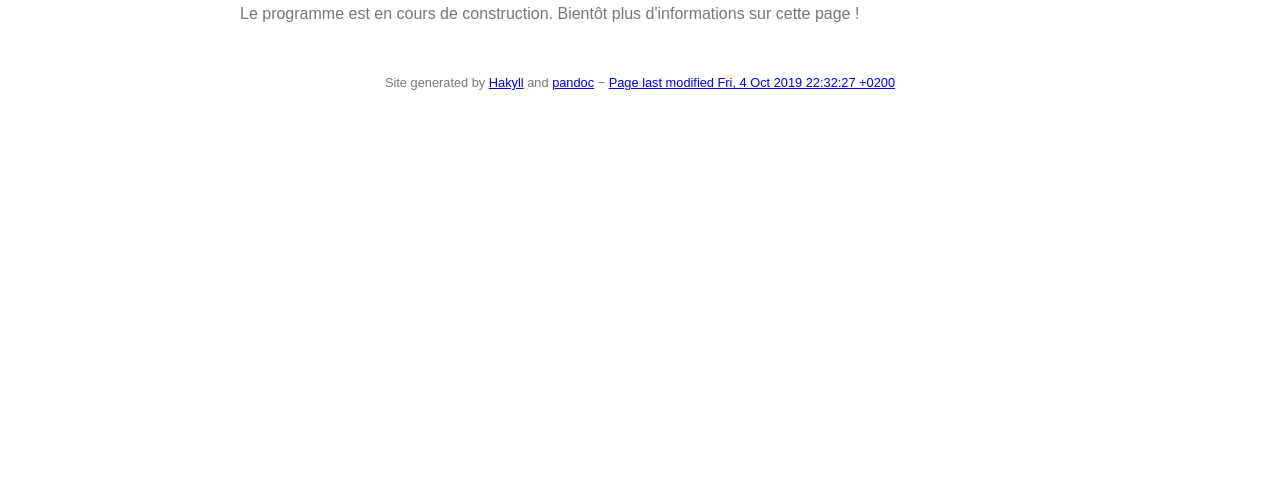
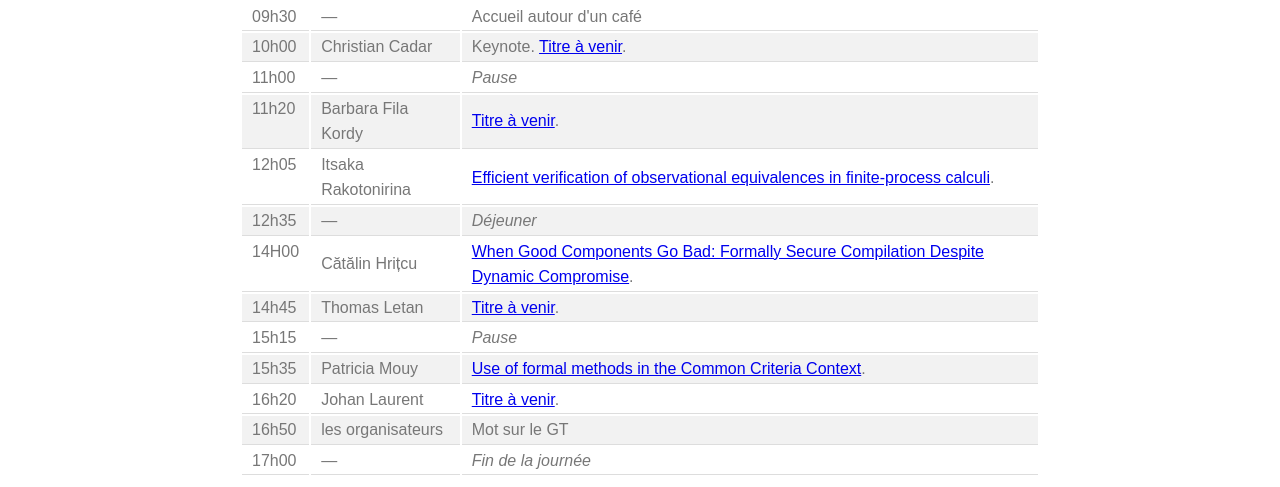
Before and after one commit to gtmfs2020/gtmfs2020.github.io, a plain HTML site: page programme.html in a window 1280 px wide. Shown: the part 130-617 px from the top of the page. Drawn offline with nearby package versions, Linux system fonts and the light colour scheme; files whose address does not match are found by name.

Commit message:
Automatic commit in submodule site/ by dev. repo. Makefile.

```diff
--- a/programme.html
+++ b/programme.html
@@ -47,7 +47,94 @@
 <div id="main">
     <div class="content">
         <h1>Programme</h1>
-<p>Le programme est en cours de construction. Bientôt plus d'informations sur cette page !</p>
+<table>
+<tbody>
+<tr class="odd">
+<td>09h30</td>
+<td>—</td>
+<td>Accueil autour d'un café</td>
+</tr>
+<tr class="even">
+<td>10h00</td>
+<td>Christian Cadar</td>
+<td>Keynote. <a href="#cadar">Titre à venir</a>.</td>
+</tr>
+<tr class="odd">
+<td>11h00</td>
+<td>—</td>
+<td><em>Pause</em></td>
+</tr>
+<tr class="even">
+<td>11h20</td>
+<td>Barbara Fila Kordy</td>
+<td><a href="#fila cordy">Titre à venir</a>.</td>
+</tr>
+<tr class="odd">
+<td>12h05</td>
+<td>Itsaka Rakotonirina</td>
+<td><a href="#rakotonirina">Efficient verification of observational equivalences in finite-process calculi</a>.</td>
+</tr>
+<tr class="even">
+<td>12h35</td>
+<td>—</td>
+<td><em>Déjeuner</em></td>
+</tr>
+<tr class="odd">
+<td>14H00</td>
+<td>Cătălin Hrițcu</td>
+<td><a href="#hritcu">When Good Components Go Bad: Formally Secure Compilation Despite Dynamic Compromise</a>.</td>
+</tr>
+<tr class="even">
+<td>14h45</td>
+<td>Thomas Letan</td>
+<td><a href="#letan">Titre à venir</a>.</td>
+</tr>
+<tr class="odd">
+<td>15h15</td>
+<td>—</td>
+<td><em>Pause</em></td>
+</tr>
+<tr class="even">
+<td>15h35</td>
+<td>Patricia Mouy</td>
+<td><a href="#mouy">Use of formal methods in the Common Criteria Context</a>.</td>
+</tr>
+<tr class="odd">
+<td>16h20</td>
+<td>Johan Laurent</td>
+<td><a href="#laurent">Titre à venir</a>.</td>
+</tr>
+<tr class="even">
+<td>16h50</td>
+<td>les organisateurs</td>
+<td>Mot sur le GT</td>
+</tr>
+<tr class="odd">
+<td>17h00</td>
+<td>—</td>
+<td><em>Fin de la journée</em></td>
+</tr>
+</tbody>
+</table>
+<h1>Résumés des présentations</h1>
+<h3 id="cadar">Keynote</h3>
+<p><em><a href="http://www.doc.ic.ac.uk/~cristic/">Christian Cadar</a> – Imperial College London</em></p>
+<p>Résumé à venir</p>
+<h3 id="#fila cordy">Titre à venir</h3>
+<p><em><a href="https://people.irisa.fr/Barbara.Kordy">Barbara Fila (Kordy)</a> – IRISA</em></p>
+<h3 id="rakotonirina">Efficient verification of observational equivalences in finite-process calculi</h3>
+<p><em><a href="https://members.loria.fr/IRakotonirina/">Itsaka Rakotonirina</a> – INRIA - LORIA</em></p>
+<p><em>Abstract</em>. Security protocols are distributed programs used for circulating information remotely, especially for sensitive applications such as online banking, electronic voting–or any internet connection to any website. These protocols are notoriously hard to design and have a long history of flawed structures, making it possible for external parties controlling the communication network to bypass their security. In this work we are interested in automated proofs that a given protocol is privacy preserving for a chosen notion of privacy, and number of users. Such properties are usually modelled as behavioural equivalences in concurrent process calculi (e.g. variants of the pi-calculus). We implement the DeepSec prover, an automated tool deciding such equivalences, as well as powerful optimisations that reduced its verification time by several orders of magnitude by exploiting the process symmetries that naturally arise during practical verification.</p>
+<h3 id="hritcu">When Good Components Go Bad: Formally Secure Compilation Despite Dynamic Compromise</h3>
+<p><em><a href="https://prosecco.gforge.inria.fr/personal/hritcu/">Cătălin Hrițcu</a> – INRIA</em></p>
+<p><em>Abstract</em>. We propose a new formal criterion for evaluating secure compartmentalization schemes for unsafe languages like C and C++, expressing end-to-end security guarantees for software components that may become compromised after encountering undefined behavior—for example, by accessing an array out of bounds. Our criterion is the first to model dynamic compromise in a system of mutually distrustful components with clearly specified privileges. It articulates how each component should be protected from all the others—in particular, from components that have encountered undefined behavior and become compromised. To illustrate the model, we construct a secure compilation chain for a small unsafe language with buffers, procedures, and components, targeting a simple abstract machine with built-in compartmentalization. We propose a novel proof technique and give a machine-checked proof in Coq that this compiler satisfies our secure compilation criterion. Finally, we show that the protection guarantees offered by the compartmentalized abstract machine can be achieved at the machine-code level using either software fault isolation or a tag-based reference monitor.</p>
+<p><em>Catalin Hritcu is a researcher at Inria Paris where he works on security foundations. He is particularly interested in formal methods for security (secure compilation, compartmentalization, memory safety, security protocols, integrity, information flow), programming languages (program verification, proof assistants, type systems, semantics, formal metatheory, certified tools, property-based testing), and the design and verification of security-critical systems (reference monitors, secure compilation chains, secure hardware). He was awarded an ERC Starting Grant on formally secure compilation (<a href="https://secure-compilation.github.io">https://secure-compilation.github.io</a>), and is also actively involved in the design of the F* verification system (<a href="https://www.fstar-lang.org/">https://www.fstar-lang.org/</a>), which is used for building a formally verified HTTPS stack (<a href="https://project-everest.github.io">https://project-everest.github.io</a>). Catalin received a PhD from Saarland University in Saarbrücken, a Habilitation from ENS Paris, and was previously also a Research Associate at University of Pennsylvania and a Visiting Researcher at Microsoft Research Redmond.</em></p>
+<h3 id="letan">Titre à venir</h3>
+<p><em><a href="https://github.com/lthms">Thomas Letan</a> – ANSSI</em></p>
+<h3 id="mouy">Use of formal methods in the Common Criteria Context</h3>
+<p><em>Patricia Mouy – ANSSI</em></p>
+<h3 id="laurent">Titre à venir</h3>
+<p><em><a href="http://lcis.grenoble-inp.fr/themes/laurent-johan">Johan Laurent</a> – LCIS</em></p>
     </div> <!-- /content -->
 </div> <!-- /main -->
 
@@ -56,7 +143,7 @@
         Site generated by <a href="http://jaspervdj.be/hakyll">Hakyll</a>
         and <a href="http://johnmacfarlane.net/pandoc">pandoc</a>
         −
-         <a href="https://github.com/gtmfs2020/website/commits/master">Page last modified Fri, 4 Oct 2019 22:32:27 +0200</a>
+         <a href="https://github.com/gtmfs2020/website/commits/master">Page last modified Fri, 22 Nov 2019 21:31:35 +0100</a>
     </div>
 </footer>
 
--- a/sitemap.xml
+++ b/sitemap.xml
@@ -3,14 +3,14 @@
 
     <url>
         <loc>https://gtmfs2020.github.io/index.html</loc>
-        <lastmod>2019-10-23</lastmod>
+        <lastmod>2019-11-22</lastmod>
         <changefreq>weekly</changefreq>
         <priority>0.8</priority>
     </url>
 
     <url>
         <loc>https://gtmfs2020.github.io/programme.html</loc>
-        <lastmod>2019-10-04</lastmod>
+        <lastmod>2019-11-22</lastmod>
         <changefreq>weekly</changefreq>
         <priority>0.8</priority>
     </url>
```
Also changed, not shown: index.html (+1 -1 lines).
